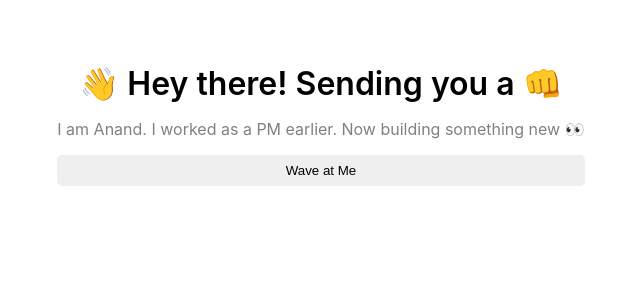
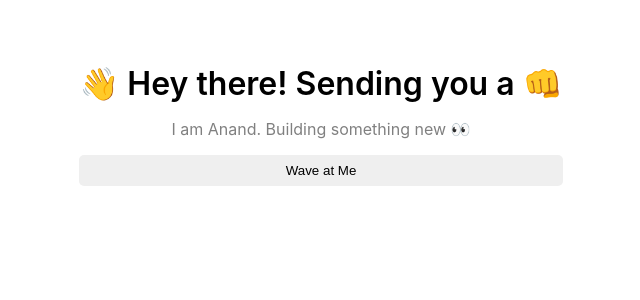
Before and after one commit to anandvardhanmishra/bump-portal, a React (Create React App) app: page / in a window 1280 px wide. Shown: the top 300 px of the page, without its empty margins (319-959 px from the left). Built offline with nearby package versions, Linux system fonts and the light colour scheme.

Commit message:
updating App.js

```diff
--- a/src/App.js
+++ b/src/App.js
@@ -31,7 +31,7 @@ export default function App() {
         </div>
 
         <div className="bio">
-        I am Anand. I worked as a PM earlier. Now building something new 👀
+        I am Anand. Building something new 👀
         </div>
 
         <button className="waveButton" onClick={wave}>
```
